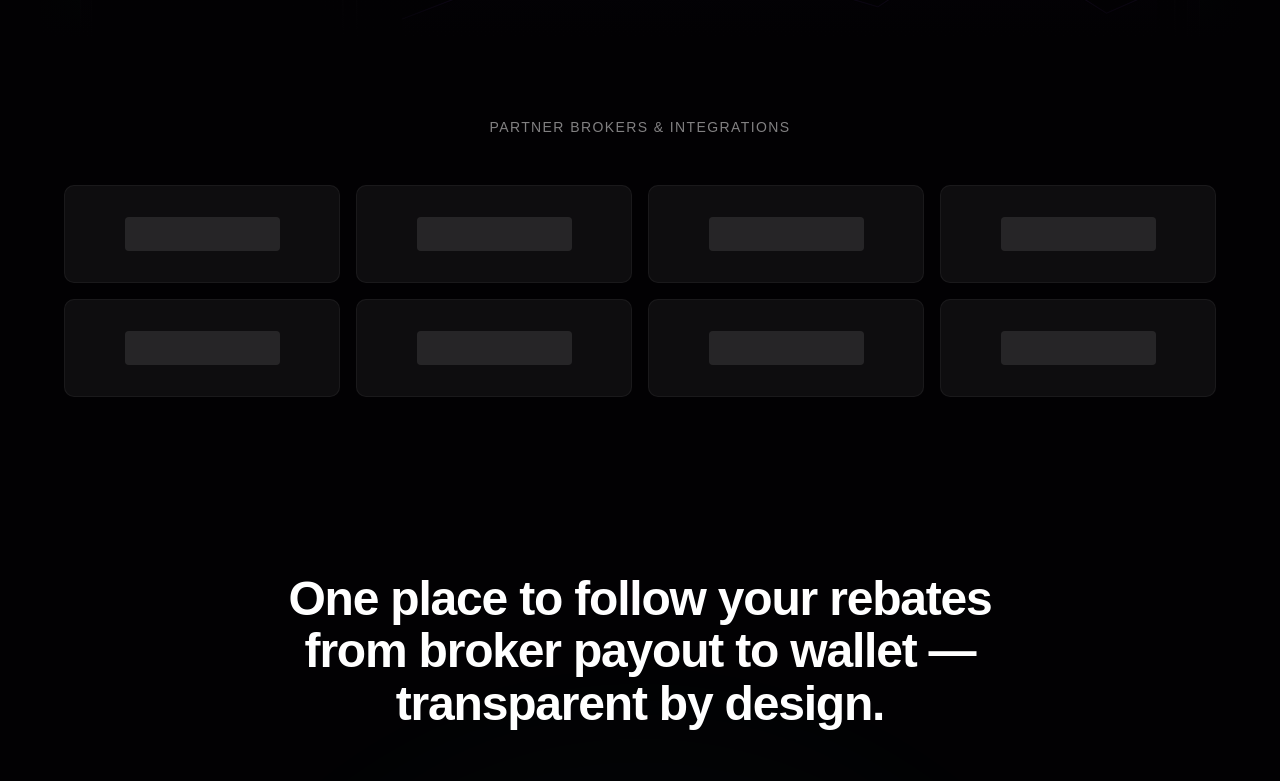
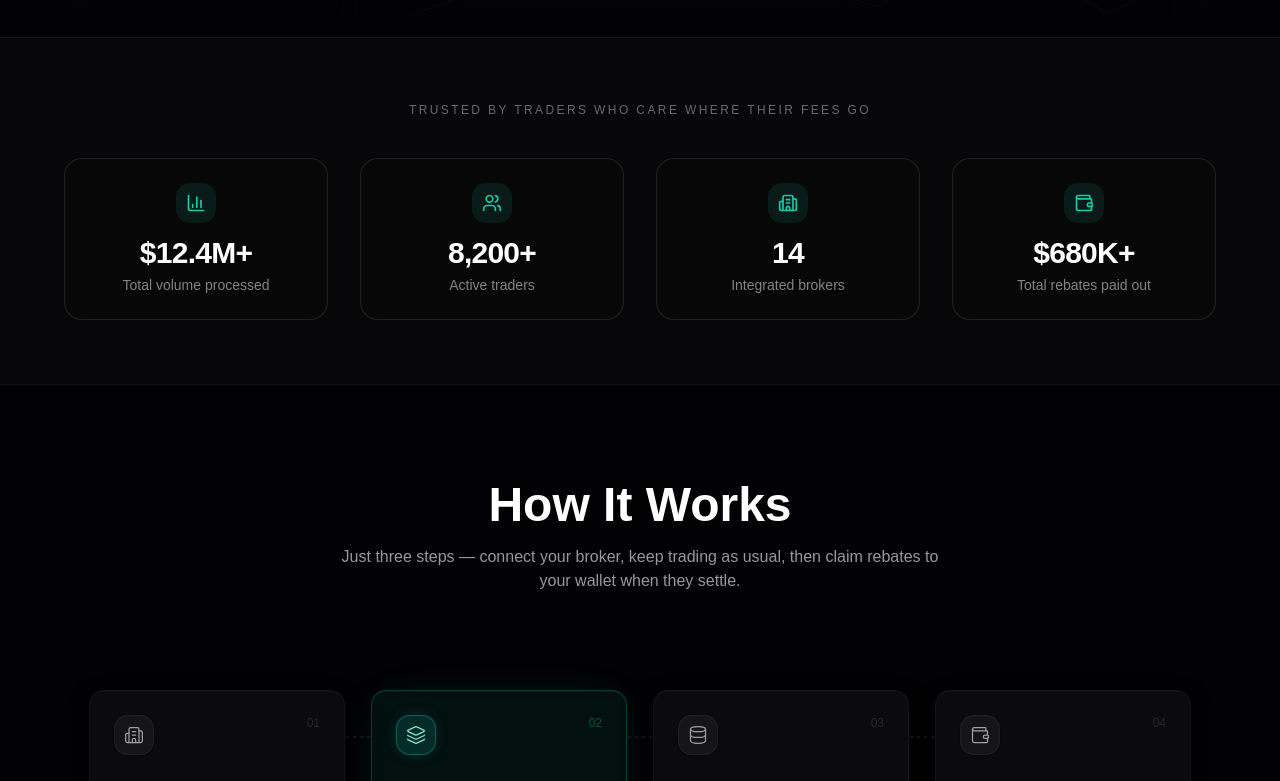
Before and after one commit to le-dat/zentrix-landingpage, a Next.js app: page / in a window 1280 px wide. Shown: the part 1259-2040 px from the top of the page. Built offline with nearby package versions, Linux system fonts and the light colour scheme.

Commit message:
feat(landing): reorder sections and wire TrustMetrics
Place TrustMetrics and How It Works earlier; move Bento and Companies after comparison.

Made-with: Cursor

```diff
--- a/app/page.tsx
+++ b/app/page.tsx
@@ -8,6 +8,7 @@ import { Footer } from "@/components/landing/Footer";
 import { HeroSection } from "@/components/landing/HeroSection";
 import { HowItWorks } from "@/components/landing/HowItWorks";
 import { LandingNav } from "@/components/landing/LandingNav";
+import { TrustMetrics } from "@/components/landing/TrustMetrics";
 
 export default function LandingPage() {
   return (
@@ -28,19 +29,18 @@ export default function LandingPage() {
         <HeroSection />
       </div>
 
-      {/* Trusted companies */}
-      <CompaniesSection />
+      <TrustMetrics />
 
-      {/* Bento grid */}
-      <BentoSection />
+      <HowItWorks />
 
-      {/* Features */}
       <FeaturesSection />
 
       <ComparisonSection />
-      <HowItWorks />
 
-      {/* Testimonials */}
+      <BentoSection />
+
+      <CompaniesSection />
+
       <ClientsSection />
 
       {/* FAQ */}
```
